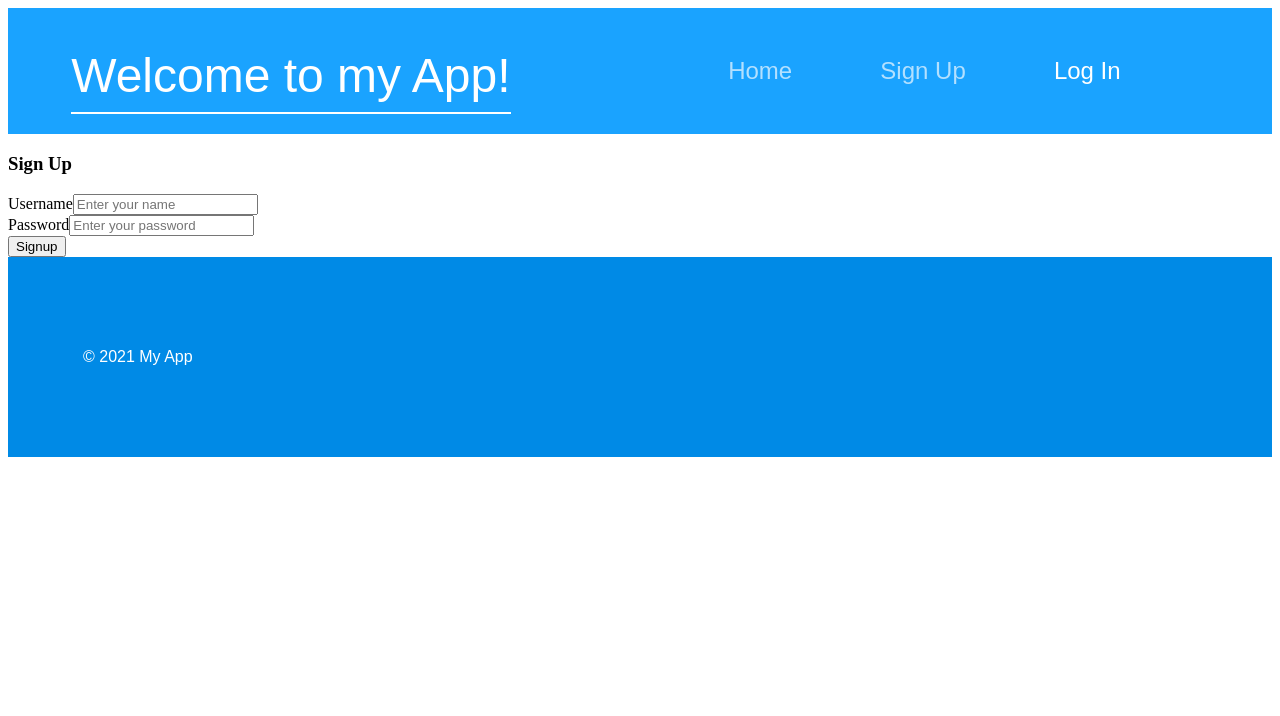
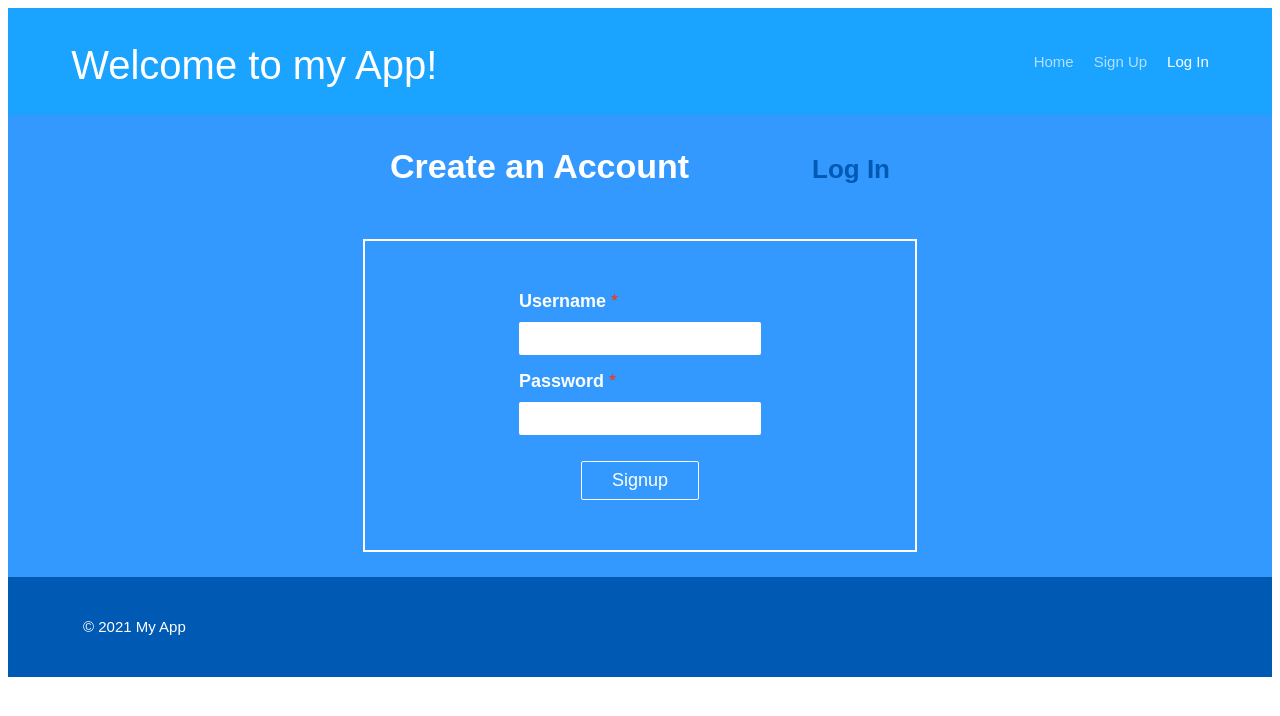
Before and after one commit to Portfolio-1-Insta-cloning/insta-frontend, a React (Create React App) app in the folder insta-frontend/: page /signup in a window 1280 px wide. Shown: the top 716 px of the page. Built offline with nearby package versions, Linux system fonts and the light colour scheme.

Commit message:
done with signup form styling

```diff
--- a/insta-frontend/src/App.js
+++ b/insta-frontend/src/App.js
@@ -1,4 +1,4 @@
-import React from "react";
+import React, { useState } from "react";
 import { Route, Switch } from 'react-router-dom';
 
 // Components
@@ -6,16 +6,33 @@ import SignUpForm from "./Components/SignUpForm";
 import LoginForm from "./Components/LoginForm";
 import Header from "./Components/Header";
 import Footer from "./Components/Footer";
+import Success from "./Components/Success";
 
 const App = () => {
+
+  const [currentUser, setCurrentUser] = useState({
+    username: "",
+    password: ""
+  });
+
+  const getUser = (user) => {
+    const loggedInUser = {
+      ...currentUser,
+      username: user.username,
+      password: user.password
+    }
+    setCurrentUser(loggedInUser)
+  }
+
   return (
     <div>
       <Header />
       {/* Routes */}
       <Switch>
         <Route exact path = "/" />
-        <Route path = '/signup' render = {() => <SignUpForm/>} />
-        <Route path='/login' render={() => <LoginForm/>}/>
+        <Route path='/signup' render={() => <SignUpForm />} />
+        <Route path='/login' render={() => <LoginForm currentUser={ currentUser } getUser={ getUser }/>}/>
+        <Route path='/success' render={() => <Success />}/>
       </Switch>
       <Footer/>
     </div>
--- a/insta-frontend/src/Components/Footer.js
+++ b/insta-frontend/src/Components/Footer.js
@@ -2,23 +2,23 @@ import React from 'react';
 import styled from 'styled-components';
 
 const FooterDiv = styled.div`
-    background-color: #008ae6;
-    height: 200px;
+    background-color: #0059b3;
+    height: 100px;
     display: flex;
     flex-direction: column;
     justify-content: center;
     align-self: flex-end;
     padding-left: 75px;
     color: white;
-    font-size: 1rem;
+    font-size: 1.5rem;
     font-family: 'Source Sans Pro', sans-serif;
 `;
 
 const Footer = () => {
     return (
-        <FooterDiv>
-           <p>&copy; 2021 My App</p>
-        </FooterDiv>
+            <FooterDiv>
+            <p>&copy; 2021 My App</p>
+            </FooterDiv>
     )
 }
 
--- a/insta-frontend/src/Components/Header.js
+++ b/insta-frontend/src/Components/Header.js
@@ -24,11 +24,11 @@ const HeaderDiv = styled.div`
 
 const HeaderH1 = styled.h1`
     font-family: 'Pattaya', sans-serif;;
-    font-size: 3rem;
+    font-size: 4rem;
     color: #ffffff;
     font-weight: 500;
     line-height: 1.5;
-    border-bottom: 2px solid white;
+    // border-bottom: 2px solid white;
     margin-bottom: 20px;
 `;
 
@@ -36,13 +36,14 @@ const NavLinkDiv = styled.div`
     width: 50%;
     display: flex;
     flex-wrap: wrap;
-    justify-content: space-evenly;
+    justify-content: flex-end;
     align-items: center;
 `;
 
 const NavLinkItem = styled(NavLink)`
     text-decoration: none;
     text-transformation: uppercase;
+    margin-left: 20px;
     font-family: Source Sans Pro, sans-serif;
     font-size: 1.5rem;
     color: #ffffff;
--- a/insta-frontend/src/Components/SignUpForm.js
+++ b/insta-frontend/src/Components/SignUpForm.js
@@ -1,57 +1,172 @@
 import React, { useState } from "react";
-import { Button, Form, FormGroup, Label, Input, Container, Row, Col } from "reactstrap";
+import { Link, useHistory } from 'react-router-dom';
 import axios from "axios"
+import styled from 'styled-components';
 
-const SignUpForm = (props) => {
+const SignUpWrapperDiv = styled.div`
+    margin-top: 0;
+    width: 100%;
+    background-color:  #3399ff;
+    display: flex;
+    flex-direction: column;
+    align-items: center;
+    justify-content: flex-start;
+    color: #ffffff;
+    height: auto;
+`;
 
-    const [SignupForm, setSignupForm] = useState({
+const FormHeaderDiv = styled.div`
+    width: 60%;
+    max-width: 500px;
+    margin: 0 auto;
+    display: flex;
+    justify-content: space-between;
+    align-items: baseline;
+`;
+
+const SignUpTitle = styled.h1`
+    margin-right: auto;
+    font-family: Source Sans Pro, sans-serif;
+    font-size: 3.4rem;
+    color: #ffffff;
+    font-weight: 600;
+    line-height: 1.65;
+    margin-bottom: 20px;
+`;
+
+const LogInLink = styled(Link)`
+    font-family: Source Sans Pro, sans-serif;
+    text-decoration: none;
+    font-weight: 600;
+    font-size: 2.6rem;
+    color: #0059b3;
+    &:hover{
+        color: #99d6ff;
+    }
+`;
+
+const Form = styled.form`
+    width: 60%;
+    max-width: 500px;
+    margin: 25px auto;
+    display: flex;
+    flex-direction: column;
+    border: 2px solid white;
+    padding: 25px;
+    padding-top: 50px;
+    padding-bottom: 50px;
+    justify-content: center;
+    align-items: center;
+`;
+
+const FormGroup = styled.div`
+    display: flex;
+    flex-direction: column;
+    align-items: flex-start;
+`;
+
+const Label = styled.label`
+    margin-right: auto;
+    margin-bottom: 10px;
+    font-size: 1.8rem;
+    font-weight: 600;
+    font-family: Source Sans Pro, sans-serif;
+`;
+
+const Required = styled.span`
+    color: #ff3300;
+    font-weight: 500;
+    margin-left: 5px;
+`;
+
+const Input = styled.input`
+    margin: 0;
+    height: auto;
+    border: none;
+    border-radius: 2px;
+    padding-left: 8px;
+    padding-top: 6px;
+    padding-bottom: 6px;
+    font-size: 1.8rem;
+    margin-bottom: 16px;
+    background-color: #ffffff;
+`;
+
+const SubmitButton = styled.button`
+    border: 1px solid #ffffff;
+    background-color: transparent;
+    padding: 8px 30px;
+    text-transformation: uppercase;
+    font-size: 1.8rem;
+    color: #ffffff;
+    border-radius: 2px;
+    margin-top: 10px;
+    &:hover{
+        border-color: #9bf1ff;
+        color: #9bf1ff;
+    }
+    &:disabled{
+        opacity: 0.5;
+        cursor: not-allowed;
+    }
+`;
+
+const SignUpForm = () => {
+
+    const history = useHistory();
+
+    const [SignupForm, setSignupForm] = useState([{
         username: "",
         password: ""
-    });
+    }]);
 
     const inputchange = (e) => {
         setSignupForm({ ...SignupForm, [e.target.name]: e.target.value });
     };
+
 
     const submitHandler = (e) => {
         e.preventDefault();
         axios
             .post("http://localhost:5000/api/users/signup/", SignupForm)
             .then((res) => {
-                console.log("Response", res);
+                history.push('/success')
+                console.log("Response", res.data);
             })
             .catch(err => console.log("Signup error", err))
+            setSignupForm(SignupForm);
     };
 
     return (
-        <Container>
-            <Row>
-                <Col>
-                    <h3>Sign Up</h3>
+        <SignUpWrapperDiv>
+            <FormHeaderDiv>
+                <SignUpTitle>Create an Account</SignUpTitle>
+                <LogInLink to = '/login'>Log In</LogInLink>
+            </FormHeaderDiv>
             <Form onSubmit = {submitHandler}>
                 <FormGroup>
-                            <Label for="username">Username</Label>
+                    <Label htmlFor="username">Username
+                    <Required>*</Required></Label>
                     <Input type="text"
                         name="username"
                         id="username"
-                                placeholder="Enter your name"
+                        value = {SignupForm.username}
                         required
                         onChange={inputchange} />
                 </FormGroup>
                 <FormGroup>
-                            <Label for="password">Password</Label>
+                    <Label htmlFor="password">Password
+                    <Required>*</Required></Label>
                     <Input type="password"
                         name="password"
                         id="password"
-                                placeholder="Enter your password"
+                        value = {SignupForm.password}
                         required
                         onChange={inputchange} />
                 </FormGroup>
-                        <Button>Signup</Button>
+                <SubmitButton type = "submit">Signup</SubmitButton>
             </Form>
-                </Col>
-            </Row>
-        </Container>
+        </SignUpWrapperDiv>
     )
 }
 
--- /dev/null
+++ b/insta-frontend/src/Components/Success.js
@@ -0,0 +1,12 @@
+import React from 'react';
+
+const Success = (props) => {
+
+    return (
+        <div>
+            <h1>welcome!</h1>
+        </div>
+    )
+}
+
+export default Success
--- a/insta-frontend/src/index.js
+++ b/insta-frontend/src/index.js
@@ -1,7 +1,8 @@
 import React from 'react';
 import ReactDOM from 'react-dom';
 import App from './App';
-import {BrowserRouter as Router} from "react-router-dom"
+import { BrowserRouter as Router } from "react-router-dom"
+import './index.css';
 
 ReactDOM.render(
   <Router>
```
Lines whose indentation alone changed are shown as unchanged.
